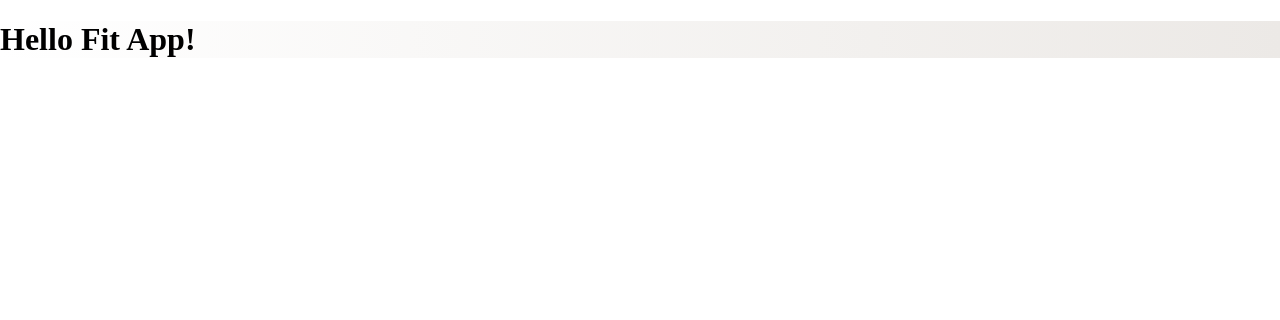
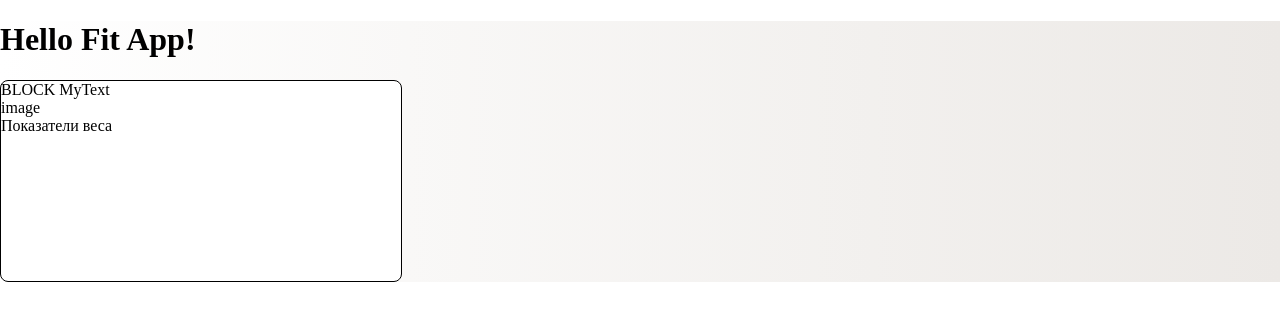
Before and after one commit to Alikosina/fit-app, a React app: page / in a window 1280 px wide. Shown: the top 320 px of the page. Built offline with nearby package versions, Linux system fonts and the light colour scheme.

Commit message:
Prepared TargetBlock component and models

```diff
--- /dev/null
+++ b/src/components/TargetBlock/TargetBlock.module.scss
@@ -0,0 +1,10 @@
+.target{
+    background: #fff;
+    width: 400px;
+    height: 200px;
+    border: 1px solid;
+    border-radius: 8px;
+    &_item {
+        color: green;
+    }
+}
--- /dev/null
+++ b/src/components/TargetBlock/TargetBlock.module.scss.d.ts
@@ -0,0 +1,2 @@
+export const target: string;
+export const targetItem: string;
--- /dev/null
+++ b/src/components/TargetBlock/TargetBlock.tsx
@@ -0,0 +1,16 @@
+import * as React from "react";
+import * as styles from "./TargetBlock.module.scss";
+import { TargetBlockModel } from './models/TargetBlockModel'
+
+const TargetBlock = (props:TargetBlockModel.Props) =>(
+    <div className={styles.target}> BLOCK <span className={styles.targetItem}>MyText</span>
+          <div>
+            {props.image}
+          </div>
+          <div>
+            {props.description}
+          </div>
+        </div>
+)
+
+export default TargetBlock;
--- /dev/null
+++ b/src/components/TargetBlock/models/TargetBlockModel.ts
@@ -0,0 +1,6 @@
+export namespace TargetBlockModel {
+    export interface Props {
+        image : string
+        description : string
+    }
+}
--- a/src/containers/App/App.tsx
+++ b/src/containers/App/App.tsx
@@ -1,9 +1,13 @@
 import * as React from "react";
 import * as styles from "./App.module.scss";
+import TargetBlock from "../../components/TargetBlock/TargetBlock"
 
 const AppContainer = () => (
   <div className={styles.app}>
     <h1>Hello Fit App!</h1>
+    <div>
+      <TargetBlock image='image' description='Показатели веса' />
+    </div>
   </div>
 );
 
--- a/src/index.tsx
+++ b/src/index.tsx
@@ -2,4 +2,5 @@ import * as React from "react";
 import * as ReactDOM from "react-dom";
 import App from "./containers/App/App";
 
+
 ReactDOM.render(<App />, document.getElementById("root"));
```
